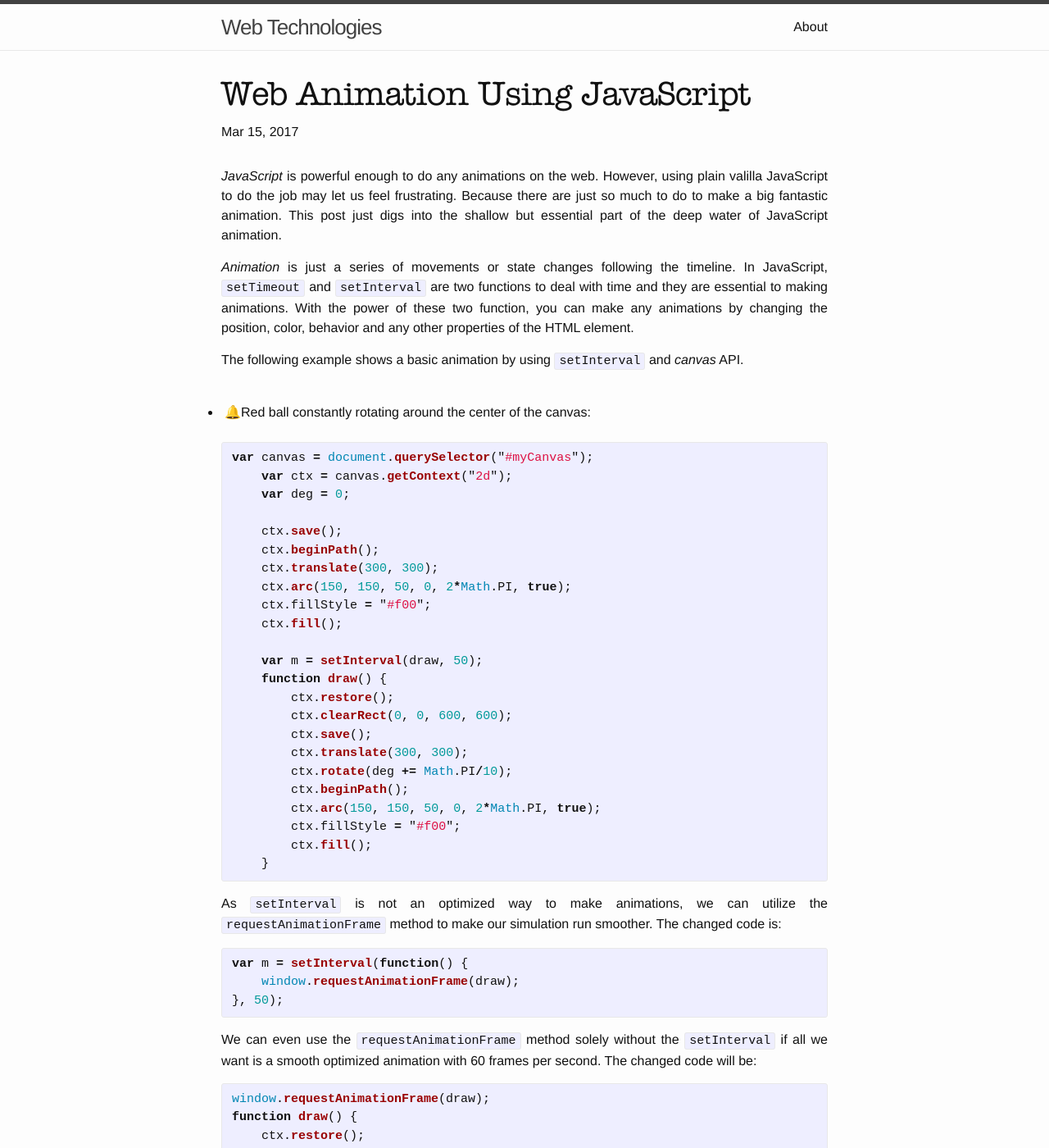
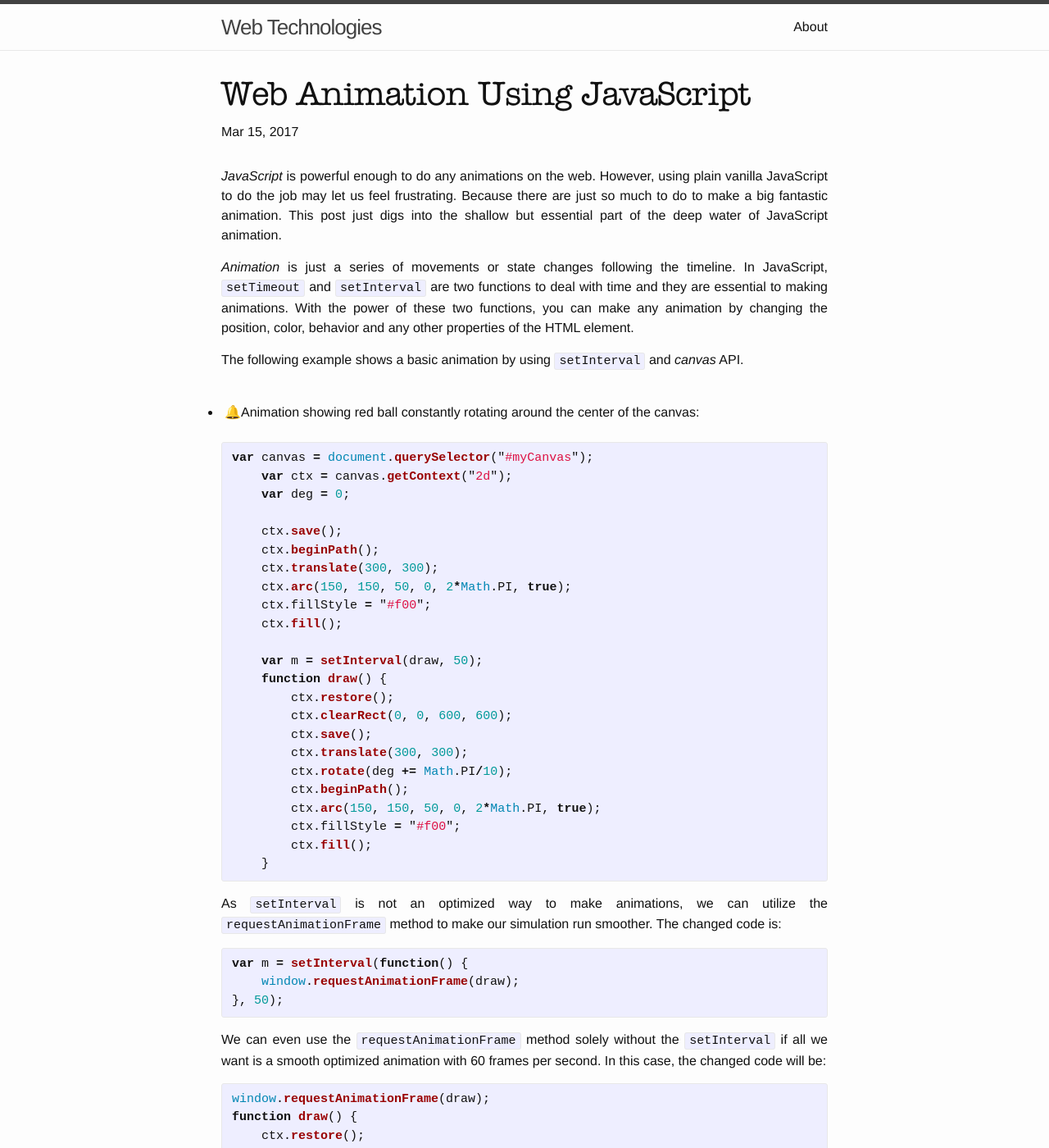
Before and after one commit to eepgxxy/eepgxxy.github.io, a Jekyll site: the page built from _posts/blog/2017-03-15-animation-js.markdown, in a window 1280 px wide and 1400 px high. Shown: the whole window at 82% size. Built offline with Jekyll 4.4.1, drawn with Linux system fonts in a browser that asks for light colours; emoji names are drawn with the system emoji font; comment, search, counter and statistics services are not loaded.

Commit message:
typos corrections and modifications are made on two posts.

```diff
--- a/_posts/blog/2017-03-15-animation-js.markdown
+++ b/_posts/blog/2017-03-15-animation-js.markdown
@@ -5,13 +5,13 @@ date:   2017-03-15 21:30:00 +0800
 categories: blog
 id: 21
 ---
-*JavaScript* is powerful enough to do any animations on the web. However, using plain valilla JavaScript to do the job may let us feel frustrating. Because there are just so much to do to make a big fantastic animation. This post just digs into the shallow but essential part of the deep water of JavaScript animation.
+*JavaScript* is powerful enough to do any animations on the web. However, using plain vanilla JavaScript to do the job may let us feel frustrating. Because there are just so much to do to make a big fantastic animation. This post just digs into the shallow but essential part of the deep water of JavaScript animation.
 
-*Animation* is just a series of movements or state changes following the timeline. In JavaScript, `setTimeout` and `setInterval` are two functions to deal with time and they are essential to making animations. With the power of these two function, you can make any animations by changing the position, color, behavior and any other properties of the HTML element.
+*Animation* is just a series of movements or state changes following the timeline. In JavaScript, `setTimeout` and `setInterval` are two functions to deal with time and they are essential to making animations. With the power of these two functions, you can make any animation by changing the position, color, behavior and any other properties of the HTML element.
 
 The following example shows a basic animation by using `setInterval` and *canvas* API.
 
-* :bell:Red ball constantly rotating around the center of the canvas:
+* :bell:Animation showing red ball constantly rotating around the center of the canvas:
 
 {% highlight javascript %}
 var canvas = document.querySelector("#myCanvas");
@@ -47,7 +47,7 @@ var m = setInterval(function() {
 }, 50);
 {% endhighlight %}
 
-We can even use the `requestAnimationFrame` method solely without the `setInterval` if all we want is a smooth optimized animation with 60 frames per second. The changed code  will be:
+We can even use the `requestAnimationFrame` method solely without the `setInterval` if all we want is a smooth optimized animation with 60 frames per second. In this case, the changed code  will be:
 
 {% highlight javascript %}
 window.requestAnimationFrame(draw);
--- a/_posts/blog/2017-03-16-animation-jQuery.markdown
+++ b/_posts/blog/2017-03-16-animation-jQuery.markdown
@@ -5,7 +5,7 @@ date:   2017-03-16 21:30:00 +0800
 categories: blog
 id: 22
 ---
-*jQuery* is the most popular JavaScript library used in the web. As newer front-end frameworks arrives and becomes popular, some think *jQuery* is old style and does not meet the current web's requirements. However, in my opinion, *jQuery* is still valuable and should be used in some situations. Animations may be one of those.
+*jQuery* is the most popular JavaScript library used on the web. As newer front-end frameworks arrives and becomes popular, some think *jQuery* is old style and does not meet the current web's requirements. However, in my opinion, *jQuery* is still valuable and should be used in some situations. Animations may be one of those.
 
 *jQuery* has the built-in `animation()` function to animate different properties of HTML elements on the web as shown in the following code. One thing to be noted is that the non-numeric property values can not be animated, such as `backgroundColor`.
 
@@ -19,7 +19,7 @@ $('#element').animate({
 
 *jQuery* has also other functions with similar animation effects, such as `fadeIn()`, `fadeOut()`, `slideDown()`, `slideUp()`, etc..
 
-Besides, there a lot of *jQuery* plugins with animation effects. To name few:
+Besides, there are a lot of *jQuery* plugins with animation effects. To name just a few:
 
 * :bell:jQueryUI for making tabs, accordions and other UI elements:link:[website][jQueryUI]
 * :bell:jQuery-cycle2 for carousels and slide shows:link:[website][cycle2]
```
